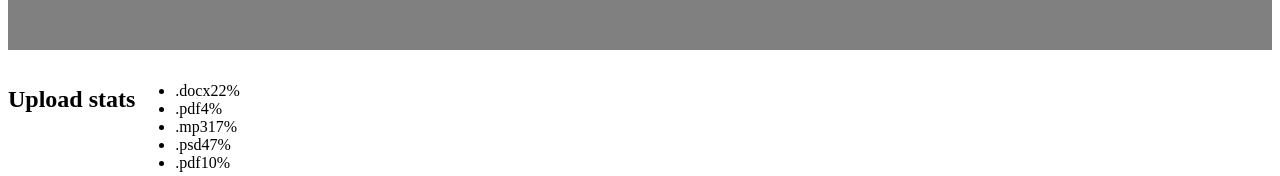
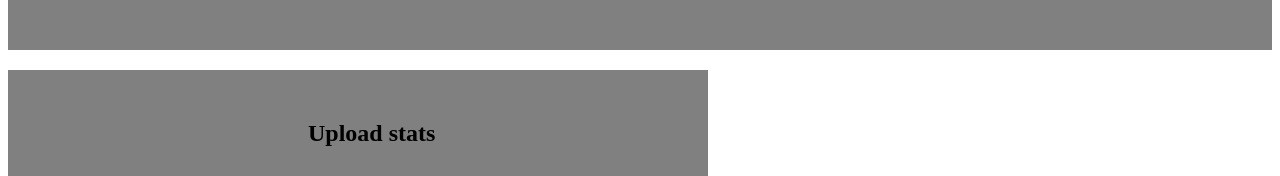
Before and after one commit to MironenkoNadiia/goit-react-hw-01-components, a React (Create React App) app: page / in a window 1280 px wide. Shown: the part 776-952 px from the top of the page. Built offline with nearby package versions, Linux system fonts and the light colour scheme.

Commit message:
task2 min.styles

```diff
--- a/package.json
+++ b/package.json
@@ -2,7 +2,7 @@
   "name": "goit-react-hw-01-components",
   "version": "0.1.0",
   "private": true,
-  "homepage": "https://mironenkonadiia/.github.io/goit-react-hw-01-components",
+  "homepage": "https://mironenkonadiia.github.io/goit-react-hw-01-components",
   "dependencies": {
     "@testing-library/jest-dom": "^5.11.8",
     "@testing-library/react": "^11.2.3",
--- a/src/components/Statistics.js
+++ b/src/components/Statistics.js
@@ -3,15 +3,33 @@ import PropTypes from "prop-types";
 import styled from "styled-components";
 
 const Section = styled.section`
-display:flex;
+background-color:grey;
+max-width:700px
 `;
 
 const StatList = styled.ul`
-
+list-style:none;
+display:flex;
+justify-content:center;
 `;
 
 const StatItem = styled.li`
+display:flex;
+flex-direction:column;
+margin:30px
+`;
 
+const Label = styled.span`
+color:white;
+`;
+
+const Percentage = styled.span`
+color:white;
+`;
+
+const Title = styled.h2`
+margin-left:300px ;
+padding-top:50px
 `;
 
 
@@ -19,14 +37,14 @@ const StatItem = styled.li`
 function Statistics({ title, stats }) {
     return (
         <Section>
-            {title && <h2>{title}</h2>}
+            {title && <Title>{title}</Title>}
 
             <StatList>
                 {stats.map(stat => {
                     return (
                         <StatItem key={stat.id}>
-                            <span className="label">{stat.label}</span>
-                            <span className="percentage">{stat.percentage}%</span>
+                            <Label>{stat.label}</Label>
+                            <Percentage>{stat.percentage}%</Percentage>
                         </StatItem>
                     );
                 })}
```
